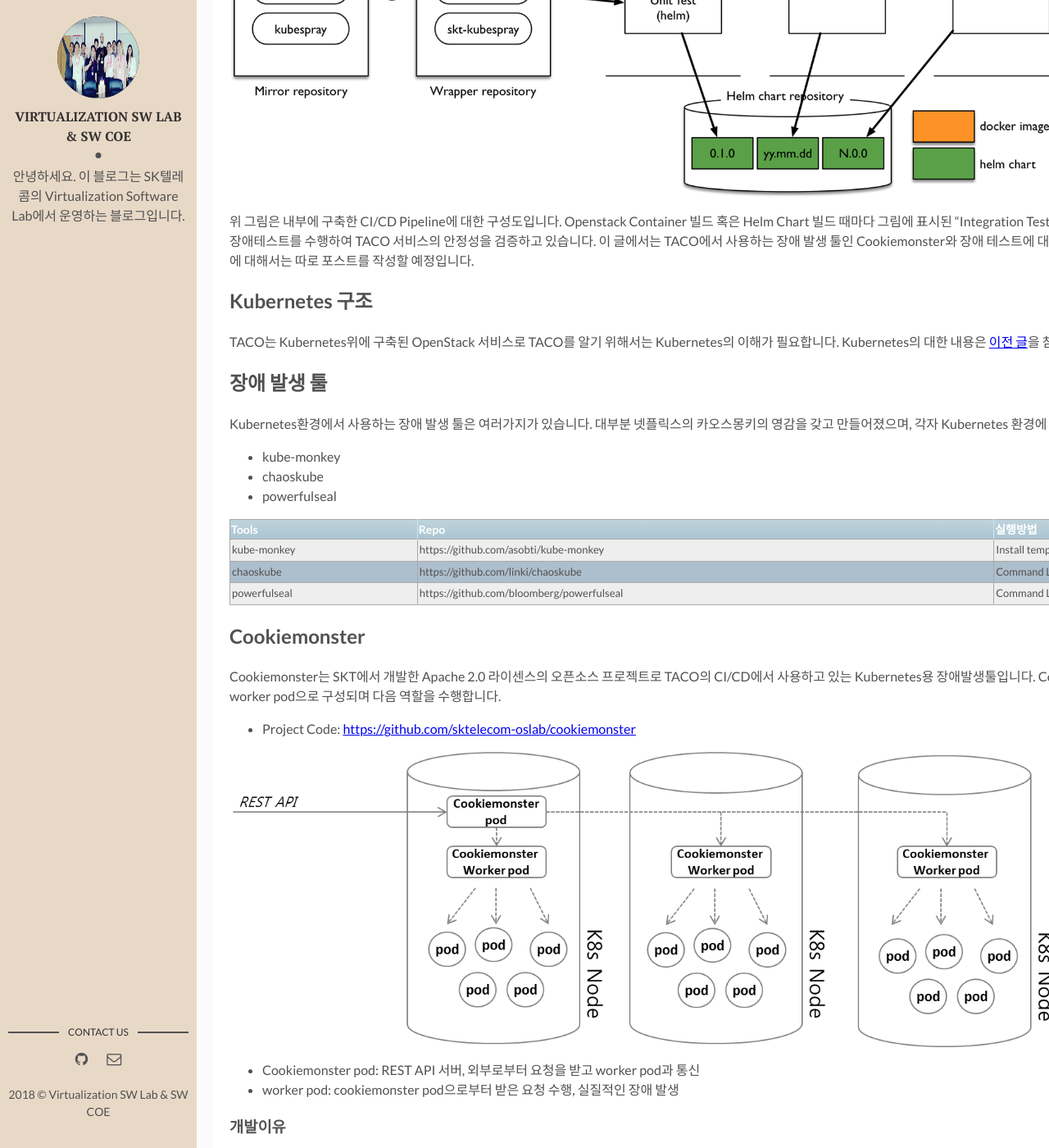
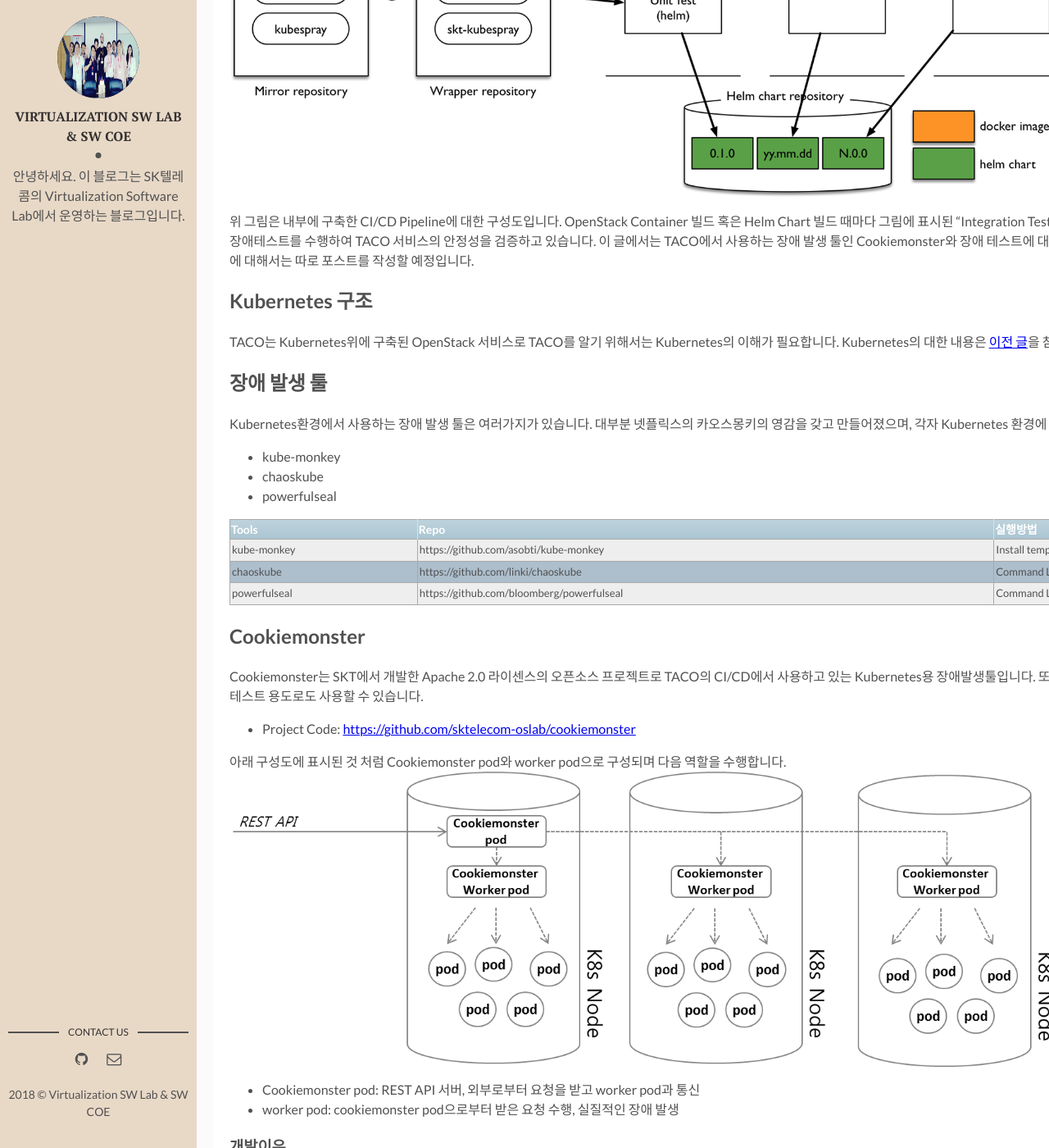
Before and after one commit to sktelecom-oslab/Virtualization-Software-Lab, a Jekyll site: the page built from _posts/2018-02-28-ChaosEngineeringInTaco.md, in a window 1280 px wide and 1400 px high, scrolled down 898 px. Shown: the whole window at 82% size. Built offline with Jekyll 4.4.1, drawn with Linux system fonts in a browser that asks for light colours.

Commit message:
typo correction

```diff
--- a/_posts/2018-02-28-ChaosEngineeringInTaco.md
+++ b/_posts/2018-02-28-ChaosEngineeringInTaco.md
@@ -23,7 +23,7 @@ author: "이재상"
 ![TACO CI/CD]({{ site.baseurl }}{{ post.url }}/assets/img/cookiemonster/taco-cicd.png)
 [![License: CC BY-NC-ND 4.0](https://licensebuttons.net/l/by-nc-nd/4.0/80x15.png)](https://creativecommons.org/licenses/by-nc-nd/4.0/)
 
- 위 그림은 내부에 구축한 CI/CD Pipeline에 대한 구성도입니다. Openstack Container 빌드 혹은 Helm Chart 빌드 때마다 그림에 표시된 "Integration Test"단계에서 아래에서 설명할 장애테스트를 수행하여 TACO 서비스의 안정성을 검증하고 있습니다. 이 글에서는 TACO에서 사용하는 장애 발생 툴인 Cookiemonster와 장애 테스트에 대해 설명합니다. TACO CI/CD에 대해서는 따로 포스트를 작성할 예정입니다.
+ 위 그림은 내부에 구축한 CI/CD Pipeline에 대한 구성도입니다. OpenStack Container 빌드 혹은 Helm Chart 빌드 때마다 그림에 표시된 "Integration Test"단계에서 아래에서 설명할 장애테스트를 수행하여 TACO 서비스의 안정성을 검증하고 있습니다. 이 글에서는 TACO에서 사용하는 장애 발생 툴인 Cookiemonster와 장애 테스트에 대해 설명합니다. TACO CI/CD에 대해서는 따로 포스트를 작성할 예정입니다.
 
 ## Kubernetes 구조
  TACO는 Kubernetes위에 구축된 OpenStack 서비스로 TACO를 알기 위해서는 Kubernetes의 이해가 필요합니다. Kubernetes의 대한 내용은 [이전 글]({{ site.baseurl }}{{ post.url }}/Taco/#kubernetes)을 참고하시기 바랍니다.
@@ -42,9 +42,10 @@ author: "이재상"
 | powerfulseal  | https://github.com/bloomberg/powerfulseal | Command Line      |
 
 ## Cookiemonster
- Cookiemonster는 SKT에서 개발한 Apache 2.0 라이센스의 오픈소스 프로젝트로 TACO의 CI/CD에서 사용하고 있는 Kubernetes용 장애발생툴입니다. Cookiemonster pod와 worker pod으로 구성되며 다음 역할을 수행합니다.
-  - Project Code: <https://github.com/sktelecom-oslab/cookiemonster>
+ Cookiemonster는 SKT에서 개발한 Apache 2.0 라이센스의 오픈소스 프로젝트로 TACO의 CI/CD에서 사용하고 있는 Kubernetes용 장애발생툴입니다. 또한, 구축된 TACO에 대한 장애테스트 용도로도 사용할 수 있습니다.
+   - Project Code: <https://github.com/sktelecom-oslab/cookiemonster>
 
+ 아래 구성도에 표시된 것 처럼 Cookiemonster pod와 worker pod으로 구성되며 다음 역할을 수행합니다.
 ![Cookiemonster 구성]({{ site.baseurl }}{{ post.url }}/assets/img/cookiemonster/cookiemonster.png)
 [![License: CC BY-NC-ND 4.0](https://licensebuttons.net/l/by-nc-nd/4.0/80x15.png)](https://creativecommons.org/licenses/by-nc-nd/4.0/)
 - Cookiemonster pod: REST API 서버, 외부로부터 요청을 받고 worker pod과 통신
```
